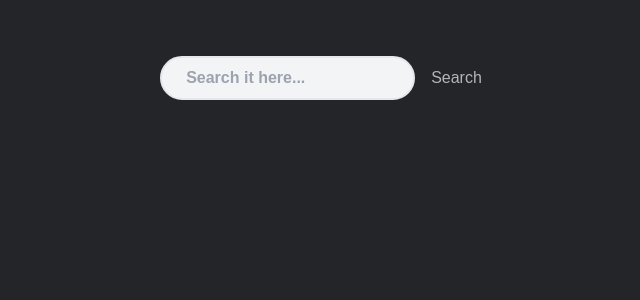
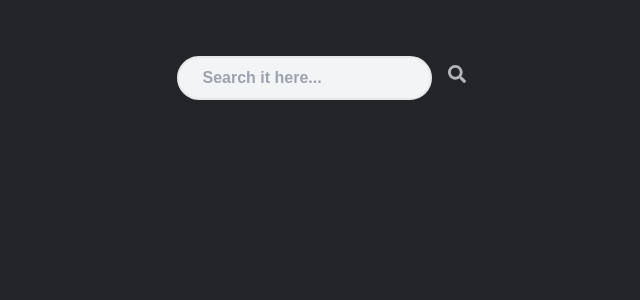
Before and after one commit to hudson-viana/react-dictionary, a React (Vite) app: page / in a window 1280 px wide. Shown: the top 300 px of the page, without its empty margins (319-959 px from the left). Built offline with nearby package versions, Linux system fonts and the light colour scheme.

Commit message:
style: add search button icon, and disable when it is loading

```diff
--- a/package.json
+++ b/package.json
@@ -12,6 +12,7 @@
   "dependencies": {
     "react": "^18.3.1",
     "react-dom": "^18.3.1",
+    "react-icons": "^5.3.0",
     "react-router-dom": "^6.26.1"
   },
   "devDependencies": {
--- a/src/App.tsx
+++ b/src/App.tsx
@@ -66,6 +66,7 @@ function App() {
           word={word}
           handleKeyDown={handleKeyDown}
           fetchWord={fetchWord}
+          isLoading={isLoading}
         />
         <span className="mt-10">Loading...</span>
       </>
--- a/src/components/InputSearch.tsx
+++ b/src/components/InputSearch.tsx
@@ -1,11 +1,13 @@
 import { SetURLSearchParams } from "react-router-dom";
 import { KeyboardEvent } from "react";
+import { FaSearch } from "react-icons/fa";
 
 type InputSearchProps = {
   setSearchParams: SetURLSearchParams;
   word: string;
   handleKeyDown: (event: KeyboardEvent<HTMLInputElement>) => void;
   fetchWord: () => Promise<void>;
+  isLoading: boolean,
 };
 
 export default function InputSearch({
@@ -13,6 +15,7 @@ export default function InputSearch({
   word,
   handleKeyDown,
   fetchWord,
+  isLoading,
 }: InputSearchProps) {
   return (
     <div>
@@ -33,7 +36,7 @@ export default function InputSearch({
         onKeyDown={handleKeyDown}
         className="mr-4 rounded-full px-4 py-2 placeholder:pl-2 text-gray-700 font-semibold border-2 focus:ring-green-700 focus:border-green-700  bg-gray-100 focus:outline-none focus:ring transition"
       />
-      <button onClick={fetchWord}>Search</button>
+      <button onClick={fetchWord} disabled={isLoading} aria-hidden="true" className="text-lg hover:text-white transition"><FaSearch /></button>
     </div>
   );
 }
```
Also changed, not shown: 1 other file (tests, documents, lock files or other folders).
